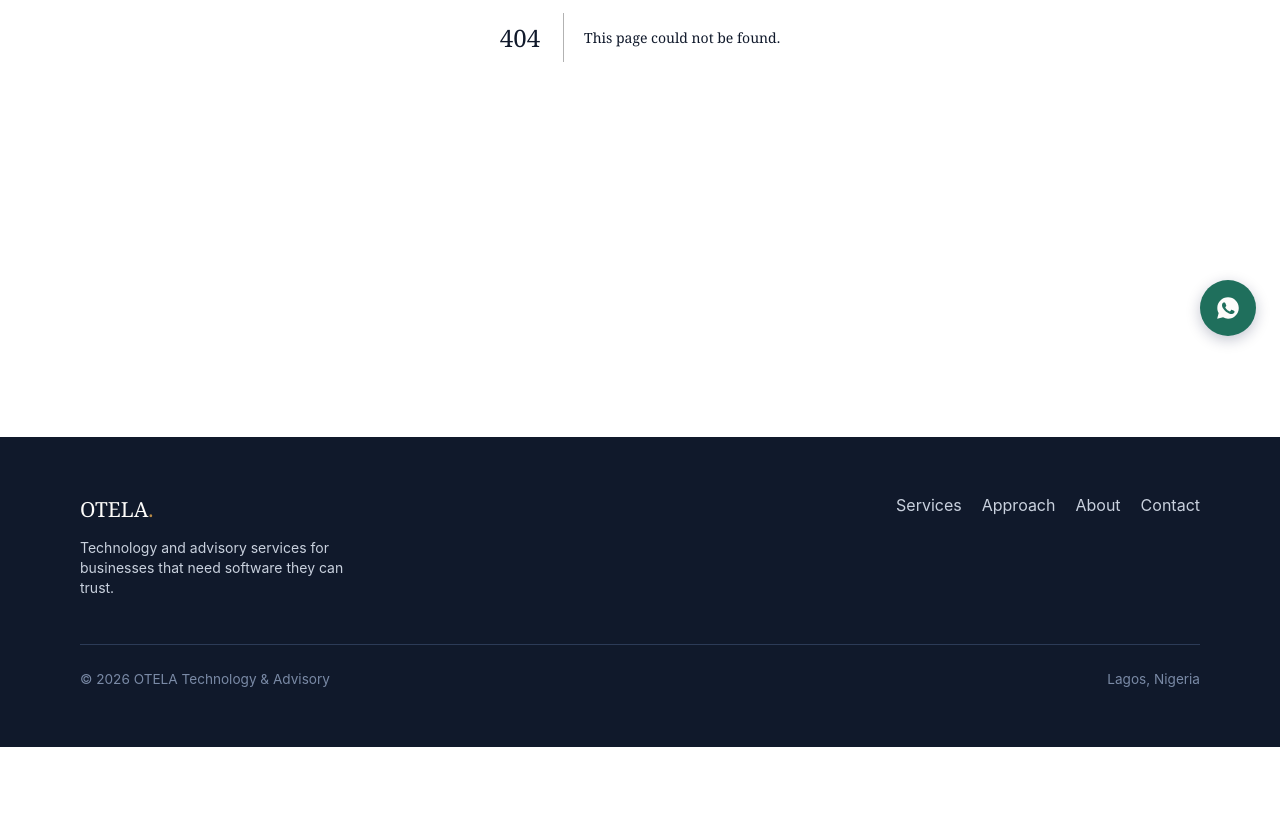
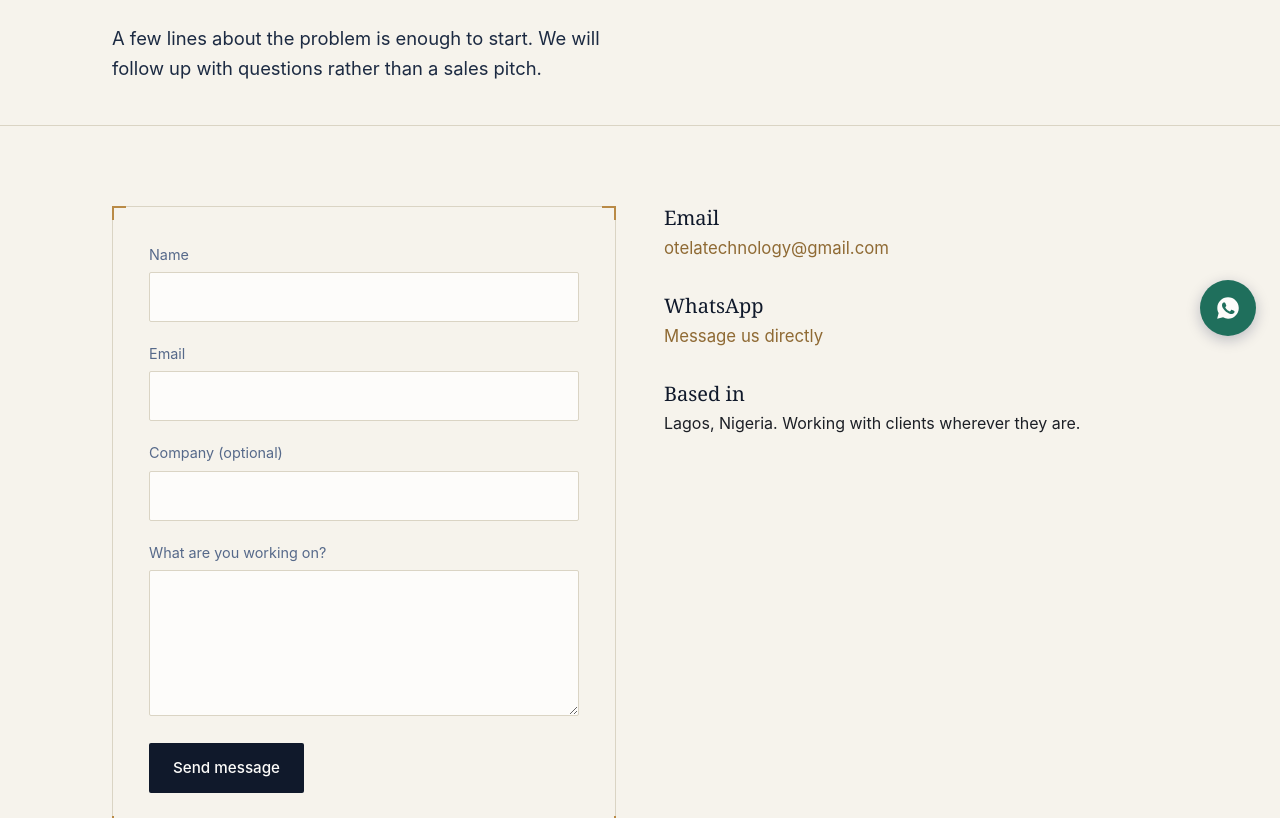
Before and after one commit to Brymarjr/otela-site, a Next.js app: page /contact in a window 1280 px wide. Before the commit this address had no page. Shown: the part 440-1258 px from the top of the page. Before the commit the page ends 1187 px from the top, so only its background shows below. Built offline with nearby package versions, Linux system fonts and the light colour scheme.

Commit message:
feat: implement contact form with Resend integration and status handling

```diff
--- /dev/null
+++ b/app/contact/page.tsx
@@ -0,0 +1,145 @@
+"use client";
+
+import { useState, FormEvent } from "react";
+import BlueprintPanel from "../components/BlueprintPanel";
+
+export default function Contact() {
+  const [status, setStatus] = useState<"idle" | "submitting" | "success" | "error">("idle");
+
+  async function handleSubmit(e: FormEvent<HTMLFormElement>) {
+    e.preventDefault();
+    setStatus("submitting");
+
+    const formData = new FormData(e.currentTarget);
+    const data = {
+      name: formData.get("name"),
+      email: formData.get("email"),
+      company: formData.get("company"),
+      message: formData.get("message"),
+    };
+
+    try {
+      const response = await fetch("/api/contact", {
+        method: "POST",
+        headers: { "Content-Type": "application/json" },
+        body: JSON.stringify(data),
+      });
+
+      if (response.ok) {
+        setStatus("success");
+        (e.target as HTMLFormElement).reset();
+      } else {
+        setStatus("error");
+      }
+    } catch (error) {
+      setStatus("error");
+    }
+  }
+
+  return (
+    <>
+      <section className="pb-6 pt-16 md:pt-24">
+        <div className="max-w-[1120px] mx-auto px-8">
+          <p className="text-slate text-[0.95rem] mb-3.5">Contact</p>
+          <h1 className="max-w-[16ch]">Tell us what you are building or fixing</h1>
+          <p className="text-[1.15rem] text-ink-soft max-w-[46ch]">
+            A few lines about the problem is enough to start. We will follow up with questions rather than a sales pitch.
+          </p>
+        </div>
+      </section>
+
+      <section className="py-16 md:py-20 border-t border-parchment-line">
+        <div className="max-w-[1120px] mx-auto px-8 grid grid-cols-1 md:grid-cols-2 gap-12 items-start">
+
+          <BlueprintPanel className="p-8 md:p-9">
+            {status === "success" ? (
+              <div>
+                <h3 className="mb-2">Message received</h3>
+                <p className="mb-0 text-slate text-[0.95rem]">We will review your inquiry and reply within one business day.</p>
+              </div>
+            ) : (
+              <form onSubmit={handleSubmit} className="flex flex-col gap-5">
+                <div>
+                  <label htmlFor="name" className="block text-[0.9rem] text-slate mb-1.5">Name</label>
+                  <input
+                    type="text"
+                    id="name"
+                    name="name"
+                    required
+                    disabled={status === "submitting"}
+                    className="w-full px-3.5 py-3 border border-parchment-line bg-white font-sans text-base rounded-[2px] focus:outline-none focus:border-brass disabled:opacity-50"
+                  />
+                </div>
+
+                <div>
+                  <label htmlFor="email" className="block text-[0.9rem] text-slate mb-1.5">Email</label>
+                  <input
+                    type="email"
+                    id="email"
+                    name="email"
+                    required
+                    disabled={status === "submitting"}
+                    className="w-full px-3.5 py-3 border border-parchment-line bg-white font-sans text-base rounded-[2px] focus:outline-none focus:border-brass disabled:opacity-50"
+                  />
+                </div>
+
+                <div>
+                  <label htmlFor="company" className="block text-[0.9rem] text-slate mb-1.5">Company (optional)</label>
+                  <input
+                    type="text"
+                    id="company"
+                    name="company"
+                    disabled={status === "submitting"}
+                    className="w-full px-3.5 py-3 border border-parchment-line bg-white font-sans text-base rounded-[2px] focus:outline-none focus:border-brass disabled:opacity-50"
+                  />
+                </div>
+
+                <div>
+                  <label htmlFor="message" className="block text-[0.9rem] text-slate mb-1.5">What are you working on?</label>
+                  <textarea
+                    id="message"
+                    name="message"
+                    rows={5}
+                    required
+                    disabled={status === "submitting"}
+                    className="w-full px-3.5 py-3 border border-parchment-line bg-white font-sans text-base rounded-[2px] focus:outline-none focus:border-brass disabled:opacity-50 resize-y"
+                  />
+                </div>
+
+                {status === "error" && (
+                  <p className="text-[0.85rem] text-[#D83B3B] m-0">Transmission failed. Please check your connection or use the direct email link.</p>
+                )}
+
+                <button
+                  type="submit"
+                  disabled={status === "submitting"}
+                  className="self-start inline-flex items-center justify-center gap-2 px-6 py-[13px] rounded-[2px] text-[0.95rem] font-medium bg-ink text-white hover:bg-ink-soft transition-colors disabled:opacity-70"
+                >
+                  {status === "submitting" ? "Sending..." : "Send message"}
+                </button>
+              </form>
+            )}
+          </BlueprintPanel>
+
+          <div className="flex flex-col gap-8">
+            <div>
+              <h3 className="mb-1.5">Email</h3>
+              <a href="mailto:otelatechnology@gmail.com" className="text-[1.05rem] text-brass-dark hover:underline">otelatechnology@gmail.com</a>
+            </div>
+
+            <div>
+              <h3 className="mb-1.5">WhatsApp</h3>
+              <a href="https://wa.me/2340000000000" target="_blank" rel="noopener noreferrer" className="text-[1.05rem] text-brass-dark hover:underline">Message us directly</a>
+            </div>
+
+            <div>
+              <h3 className="mb-1.5">Based in</h3>
+              <p className="mb-0">Lagos, Nigeria. Working with clients wherever they are.</p>
+            </div>
+          </div>
+
+        </div>
+      </section>
+    </>
+  );
+}
```
